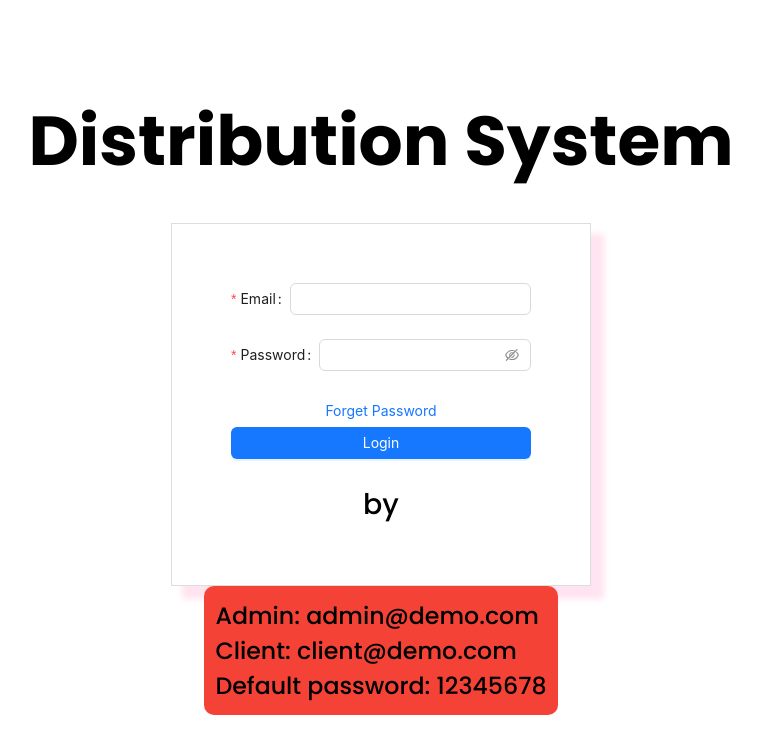
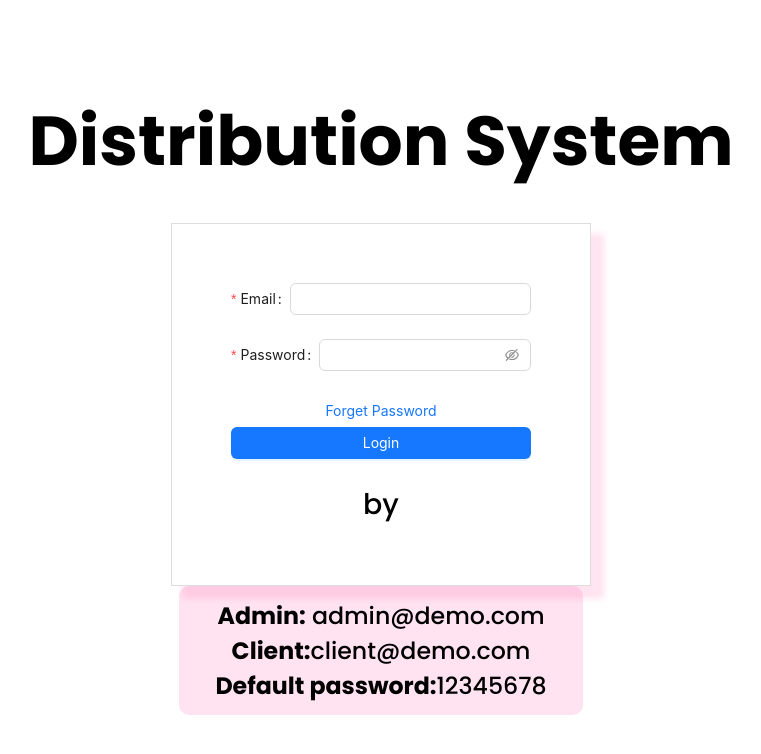
Before and after one commit to tommyy1708/wms-demo, a React (Create React App) app: page / in a window 1280 px wide. Shown: the top 754 px of the page, without its empty margins (259-1020 px from the left). Built offline with nearby package versions, Linux system fonts and the light colour scheme; no server answers; a web font is replaced by a local one.

Commit message:
change font style

```diff
--- a/src/Pages/Login.jsx
+++ b/src/Pages/Login.jsx
@@ -108,11 +108,15 @@ function Login() {
         <p>by {process.env.REACT_APP_COMPANY_NAME}</p>
       </div>
       <div className="login_banner">
-        <span >
-          Admin: admin@demo.com <br />
-          Client: client@demo.com <br />
-          Default password: 12345678
-        </span>
+        <p>
+          <strong>Admin:</strong> admin@demo.com
+        </p>
+        <p>
+          <strong>Client:</strong>client@demo.com
+        </p>
+        <p>
+          <strong>Default password:</strong>12345678
+        </p>
       </div>
     </div>
   );
--- a/src/index.css
+++ b/src/index.css
@@ -171,11 +171,12 @@ footer {
 }
 
 .login_banner {
-  display: flex;
+  width: 380px;
+  text-align: center;
   padding: 10rem;
   font-size:20rem;
   border-radius: 10px;
-  background-color: #f44336;
+  background-color: rgba(255, 0, 119, 0.109);
 }
 /* End Login page */
 
```
Also changed, not shown: src/Pages/Checkout.jsx (+0 -15 lines).
